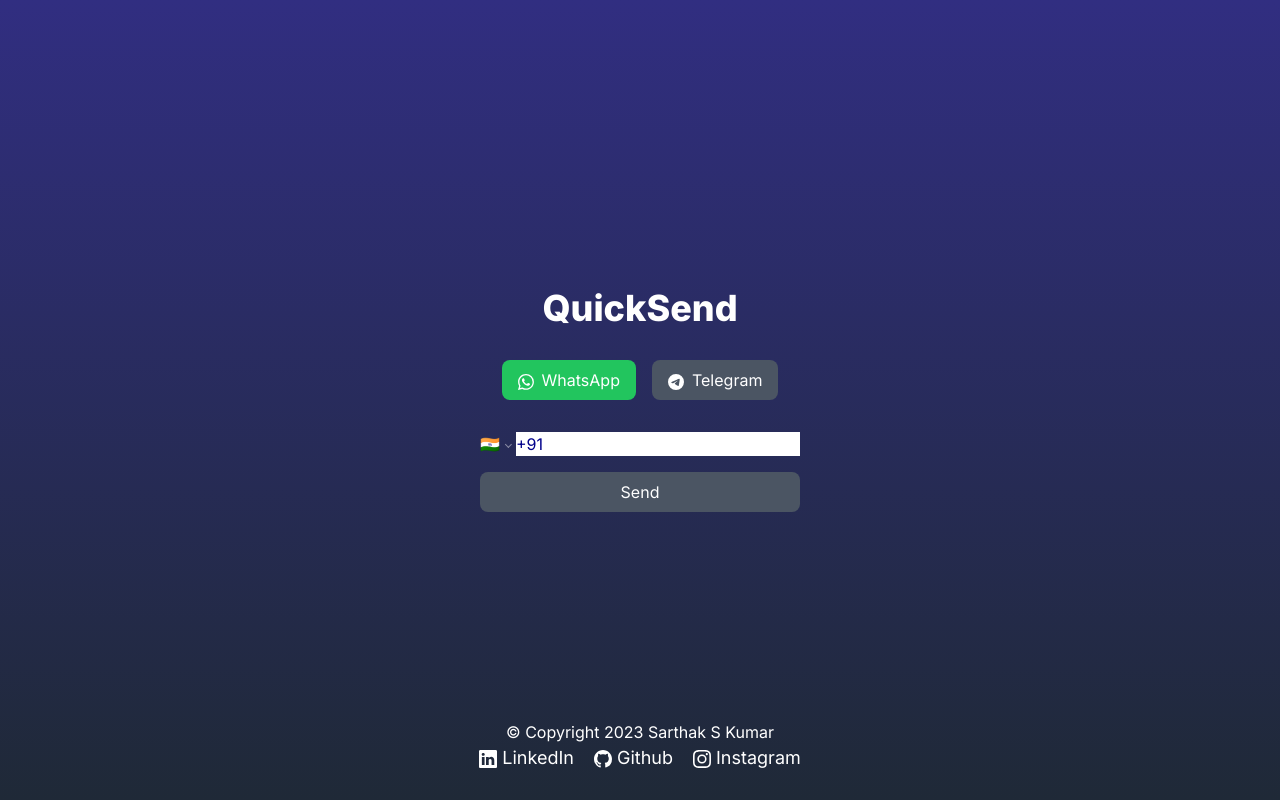
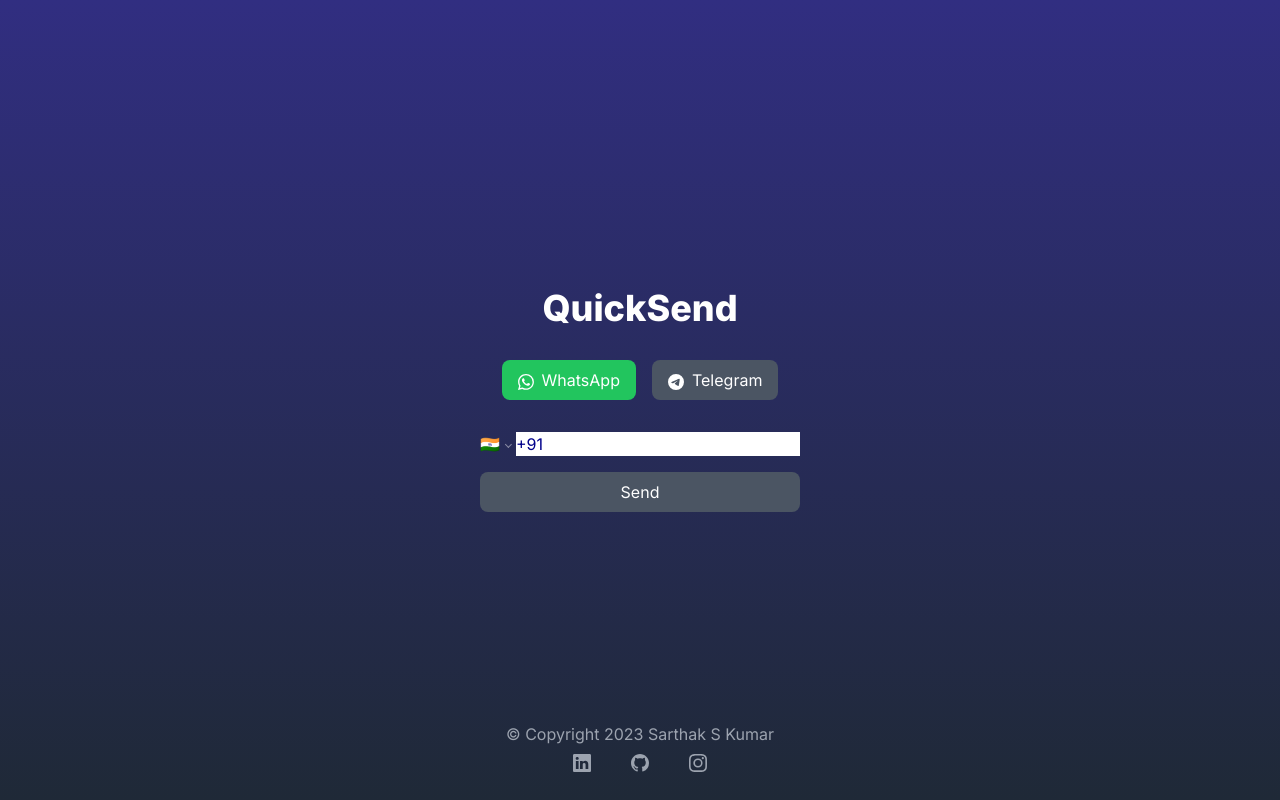
Before and after one commit to SarthakSKumar/QuickSend, a Next.js app: page / in a window 1280 px wide. Built offline with nearby package versions, Linux system fonts and the light colour scheme.

Commit message:
Update: added effects on icons

```diff
--- a/src/app/page.js
+++ b/src/app/page.js
@@ -73,7 +73,7 @@
                     Send
                 </button>
             </div>
-            <div className=' absolute bottom-0 w-full flex flex-col items-center p-5 justify-center '>
+            <div className=' absolute bottom-0 w-full flex flex-col items-center p-5 justify-center text-gray-400 '>
                 <p className=''>
                     &copy; Copyright 2023{' '}
                     <a
@@ -83,20 +83,44 @@
                         Sarthak S Kumar
                     </a>
                 </p>
-                <ul className=' flex gap-x-5 pb-2 text-sm sm:text-lg '>
+                <ul className=' flex gap-x-10 py-2 '>
                     <li>
-                        <a href=''>
-                            <BsLinkedin className=' inline-block' /> LinkedIn
+                        <a
+                            href='https://www.linkedin.com/in/sarthakskumar/'
+                            target='_blank'
+                            className={
+                                messenger === 'whatsapp'
+                                    ? `hover:text-green-500`
+                                    : `hover:text-blue-500`
+                            }
+                        >
+                            <BsLinkedin className=' text-lg hover:scale-110' />
                         </a>
                     </li>
                     <li>
-                        <a href=''>
-                            <BsGithub className=' inline-block' /> Github
+                        <a
+                            href=' https://www.github.com/sarthakskumar/'
+                            target='_blank'
+                            className={
+                                messenger === 'whatsapp'
+                                    ? `hover:text-green-500`
+                                    : `hover:text-blue-500`
+                            }
+                        >
+                            <BsGithub className=' text-lg hover:scale-110' />
                         </a>
                     </li>
                     <li>
-                        <a href=''>
-                            <BsInstagram className=' inline-block' /> Instagram
+                        <a
+                            href=' https://www.instagram.com/sarthakskumar'
+                            target='_blank'
+                            className={
+                                messenger === 'whatsapp'
+                                    ? `hover:text-green-500`
+                                    : `hover:text-blue-500`
+                            }
+                        >
+                            <BsInstagram className=' text-lg hover:scale-110' />
                         </a>
                     </li>
                 </ul>
```
